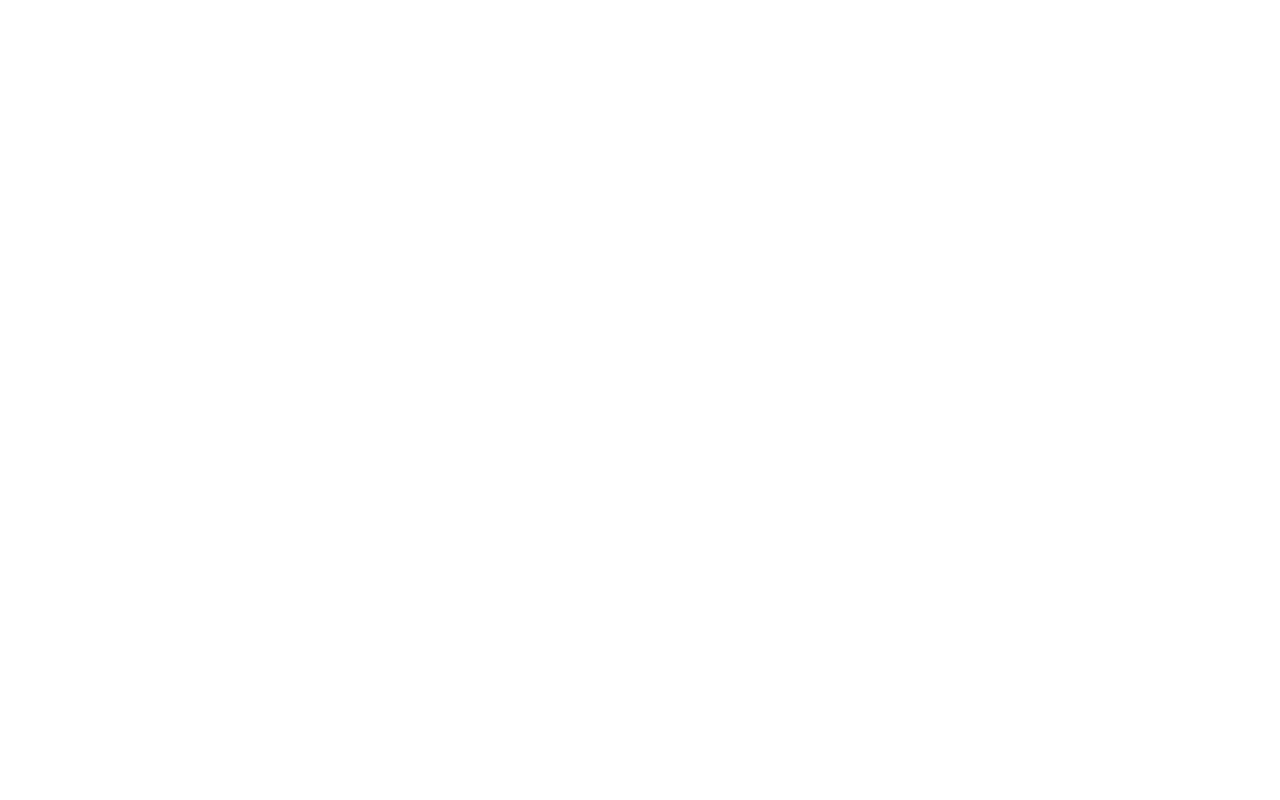
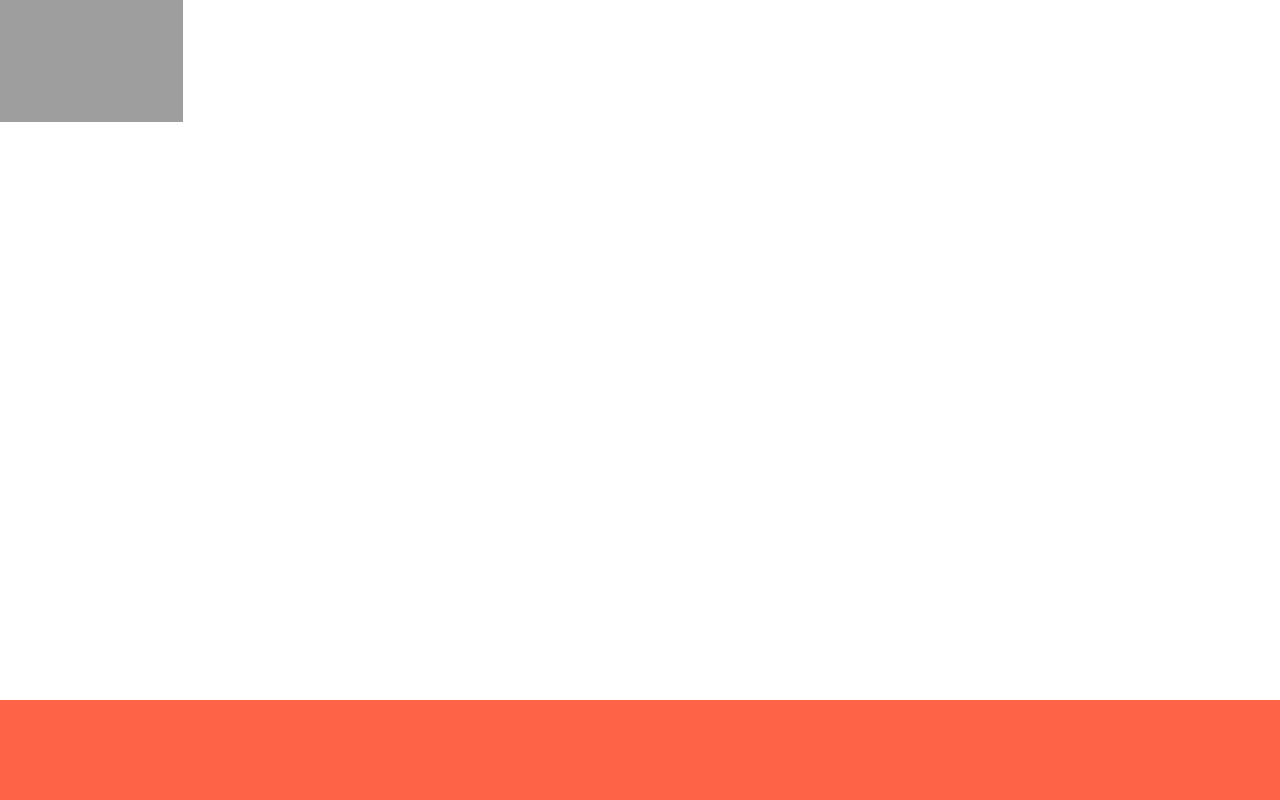
Before and after one commit to CarloVeronese/html-css-zoom, a plain HTML site: page index.html in a window 1280 px wide. Drawn offline with Linux system fonts and the light colour scheme; grey boxes are pictures that could not be loaded.

Commit message:
add - toolbar and first image

```diff
--- a/css/style.css
+++ b/css/style.css
@@ -3,3 +3,22 @@
     padding: 0;
     box-sizing: border-box;
 }
+
+#app{
+    min-height: 100vh;
+    display: flex;
+    flex-direction: column;
+}
+
+.participant-screen{
+    width: calc(100% / 7);
+}
+
+.app__content{
+    flex-grow: 1;
+}
+
+.debug .app__toolbar{
+    background-color: tomato;
+    min-height: 100px;
+}
--- a/index.html
+++ b/index.html
@@ -6,7 +6,12 @@
     <link rel="stylesheet" href="./css/style.css">
     <title>Zoom</title>
 </head>
-<body>
-
+<body class="debug">
+    <div id="app">
+        <main class="app__content">
+            <img src="https://picsum.photos/300/200" alt="" class="participant-screen">
+        </main>
+        <aside class="app__toolbar"></aside>
+    </div>
 </body>
 </html>
```
